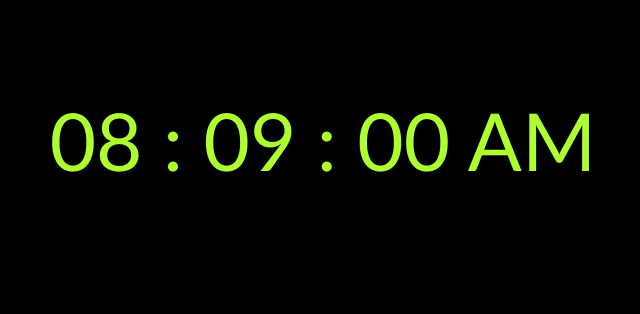
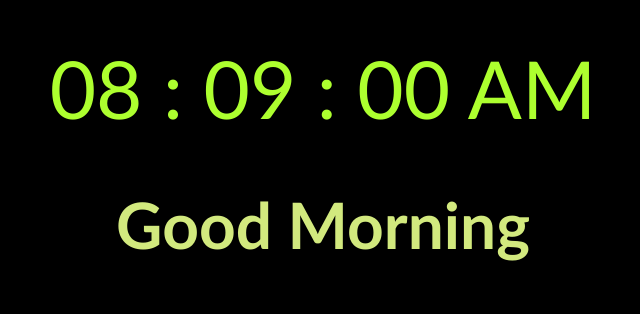
Before and after one commit to rushipatel-19426833/digital-clock, a plain HTML site: page index.html in a window 1280 px wide. Shown: the part 260-574 px from the top of the page, without its empty margins (317-957 px from the left). Drawn offline with Linux system fonts and the light colour scheme.

Commit message:
greetings

```diff
--- a/index.html
+++ b/index.html
@@ -12,6 +12,13 @@
 <body>
 
     <div id="clock"></div>
+    <div class="greeting-container">
+        <h1>
+            <span id="greeting"></span>
+            <span id="name" contenteditable="true"></span>
+        </h1>
+    </div>
+
 
 </body>
 <script src="main.js"></script>
--- a/main.js
+++ b/main.js
@@ -1,5 +1,4 @@
 function showTime() {
-
   let date = new Date();
   let hours = date.getHours();
   let minutes = date.getMinutes();
@@ -12,15 +11,16 @@ function showTime() {
   hours = addZero(hours);
   minutes = addZero(minutes);
   seconds = addZero(seconds);
-    document.getElementById('clock').innerHTML = `${hours} : ${minutes} : ${seconds}
-    ${formatHours}`
-
+  document.getElementById(
+    "clock"
+  ).innerHTML = `${hours} : ${minutes} : ${seconds}
+    ${formatHours}`;
 }
 
 function convertFormat(time) {
-    let format = "AM"
+  let format = "AM";
   if (time >= 12) {
-        format = "PM"
+    format = "PM";
   }
   return format;
 }
@@ -42,5 +42,23 @@ function addZero(time) {
   return time;
 }
 
-showTime()
-setInterval(showTime, 1000)
+function setBgGreet() {
+  let date = new Date(),
+    hour = date.getHours();
+
+  if (hour < 12) {
+    // Morning
+    greeting.textContent = "Good Morning ";
+  } else if (hour < 12) {
+    // Afternoon
+    greeting.textContent = "Good Afternoon! ";
+  } else {
+    // Evening
+    greeting.textContent = "Good Evening! ";
+    document.body.style.color = "white";
+  }
+}
+
+setBgGreet();
+showTime();
+setInterval(showTime, 1000);
--- a/style.css
+++ b/style.css
@@ -5,14 +5,31 @@
 
 body {
   min-height: 100vh;
-    display: flex;
-    justify-content: center;
-    align-items: center;
   background: #000;
 }
 
 #clock {
-    font-family: 'Gill Sans', 'Gill Sans MT', Calibri, 'Trebuchet MS', sans-serif;
+  font-family: "Gill Sans", "Gill Sans MT", Calibri, "Trebuchet MS", sans-serif;
   font-size: 5rem;
   color: greenyellow;
+  width: 100%;
+  display: flex;
+  justify-content: center;
+  align-items: center;
+  margin-top: 300px;
 }
+
+.greeting-container {
+  width: 100%;
+  display: flex;
+  justify-content: center;
+  align-items: center;
+  margin-top: 50px;
+}
+h1 {
+  margin-bottom: 3rem;
+  color: white;
+  font-family: "Gill Sans", "Gill Sans MT", Calibri, "Trebuchet MS", sans-serif;
+  color: rgb(210, 233, 126);
+  font-size: 4rem;
+}
```
Lines whose indentation alone changed are shown as unchanged.
